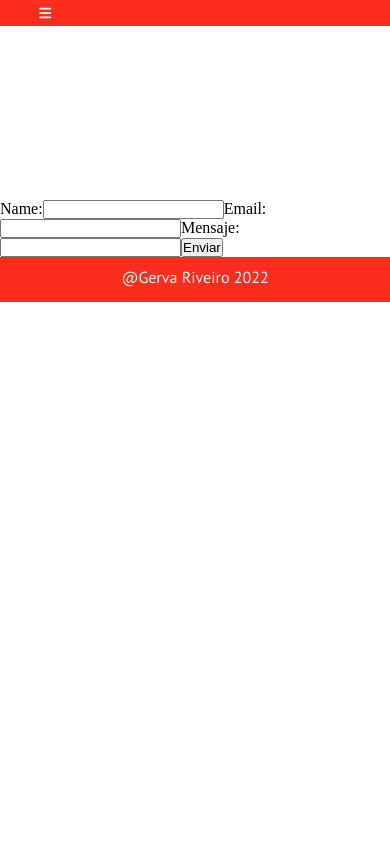
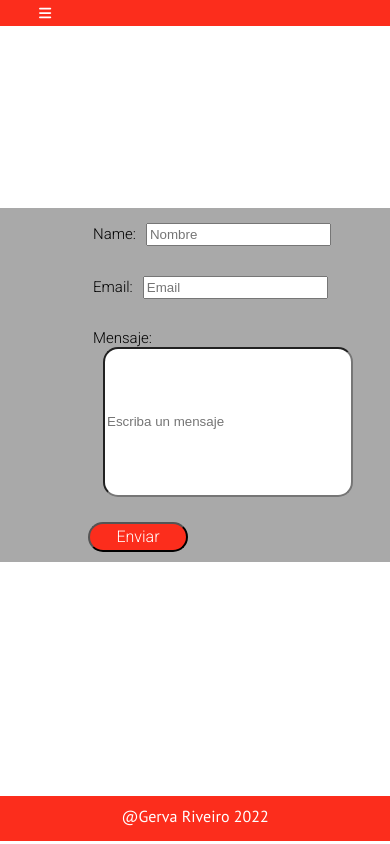
Before and after one commit to gervariveiro/f1-proyect, a React (Create React App) app in the folder Frontend/: page /Contact in a window 390 px wide. Built offline with nearby package versions, Linux system fonts and the light colour scheme; the HTML template or start-up script is replaced by a standard one.

Commit message:
Estilo form de contacto

```diff
--- a/Frontend/src/assets/App.css
+++ b/Frontend/src/assets/App.css
@@ -368,7 +368,50 @@ a:visited { text-decoration:none;
 }
 
 
+/*----------------------Contact------------------------------*/
 
+.divform{
+    background-color:darkgrey;
+}
+
+.formcontact{
+    display: flex;
+    flex-direction: column;
+    flex-wrap: wrap;
+    margin: 2% 0 60% 20%;
+    font-family: 'Roboto', sans-serif;
+    font-size: 20px;
+}
+
+.formcontact label{
+    padding: 15px;
+    border-radius: 15px;
+}
+
+.formcontact input{
+    margin-left: 10px;
+    padding: 2px;
+}
+
+.mensaje{
+    display: flex;
+    height: 250px;
+    width: 300px;
+    border-radius: 15px;
+}
+
+
+.botonenviar{
+    margin: 20px 0 30px 0;
+    width: 150px;
+    height: 30px;
+    border-radius: 15px;
+    font-family: 'Roboto', sans-serif;
+    font-size: large;
+    font-weight: 600;
+    color: white;
+    background: rgb(252, 45, 28);
+}
 
 /*----------------------Brakepoints---------------------------*/
 
@@ -439,4 +482,24 @@ a:visited { text-decoration:none;
     .teamsdatos{
         width: 300px;
     }
+
+    .mensaje{
+        height: 150px;
+        width: 250px;
+    }
+
+    .formcontact{
+        font-family: 'Roboto', sans-serif;
+        font-size: 15px;
+    }
+
+    .botonenviar{
+        margin: 10px;
+        width: 100px;
+        height: 30px;
+        border-radius: 15px;
+        font-family: 'Roboto', sans-serif;
+        font-size: medium;
+        font-weight: 400;
+    }
 }
--- a/Frontend/src/pages/Contact.js
+++ b/Frontend/src/pages/Contact.js
@@ -9,21 +9,23 @@ function Contact () {
            <div className='maincontact'>
                <Navbar/>
                 <div className='driversespacio'></div>
-                <form className='formcontact'>
+                <div className='divform'>
+                <form className='formcontact' action="http://localhost:8080/send-email" method="POST">
                     <label>
                         Name:
-                        <input type="text" name="Nombre" />
+                        <input type="text" name="name" placeholder='Nombre' />
                     </label>
                     <label>
                         Email:
-                        <input type="text" name="Email" />
+                        <input type="text" name="email" placeholder='Email'/>
                     </label>
                     <label>
                         Mensaje:
-                        <input className='mensaje' type="text" name="Escriba un mensaje" />
+                        <input className='mensaje' type="text" name="message" placeholder='Escriba un mensaje' />
                     </label>
-                    <input type="submit" value="Enviar" />
+                    <input className='botonenviar' type="submit" value="Enviar" />
                 </form>
+                </div>
                 <Footer/>
            </div>
 
```
